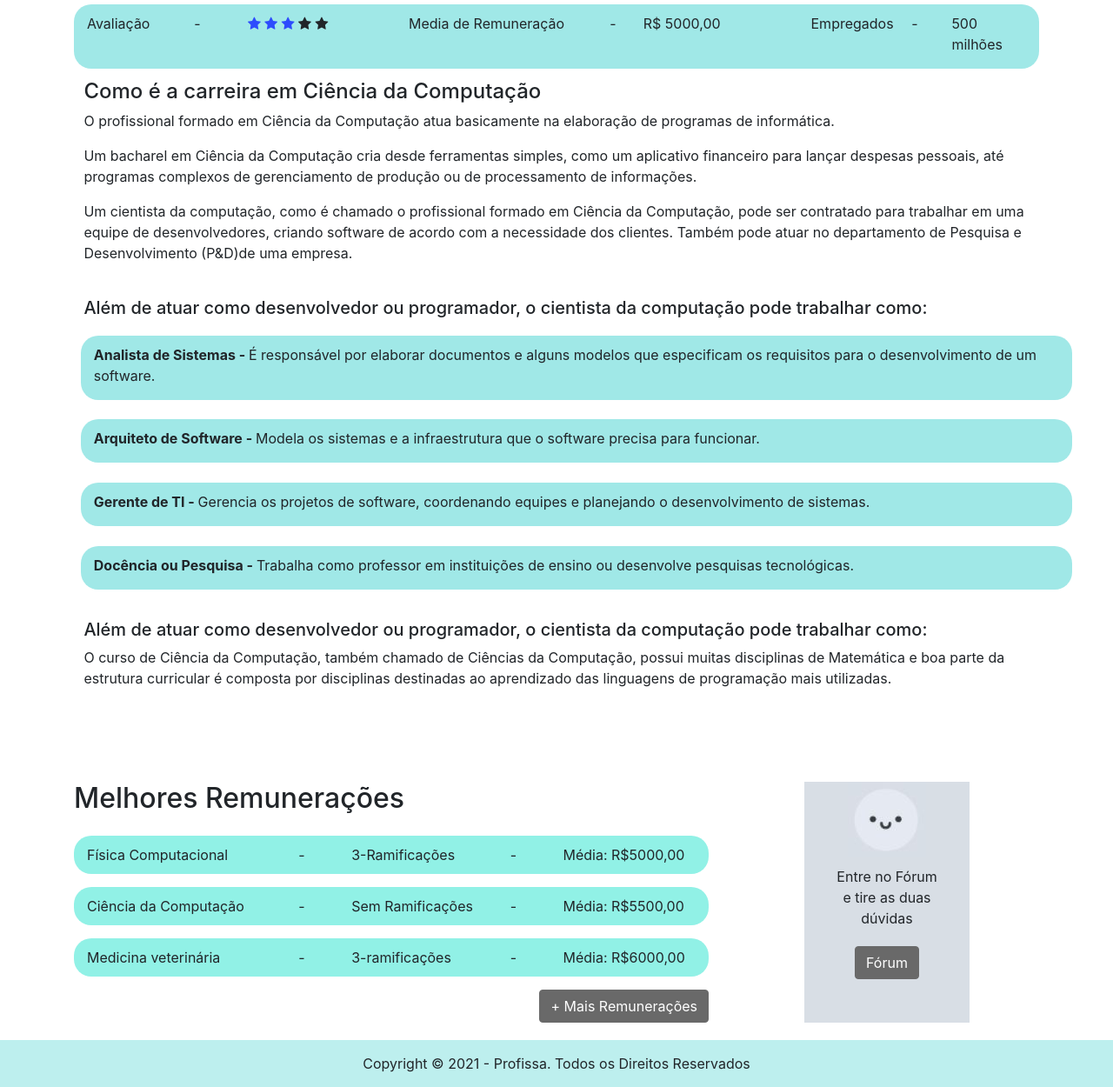
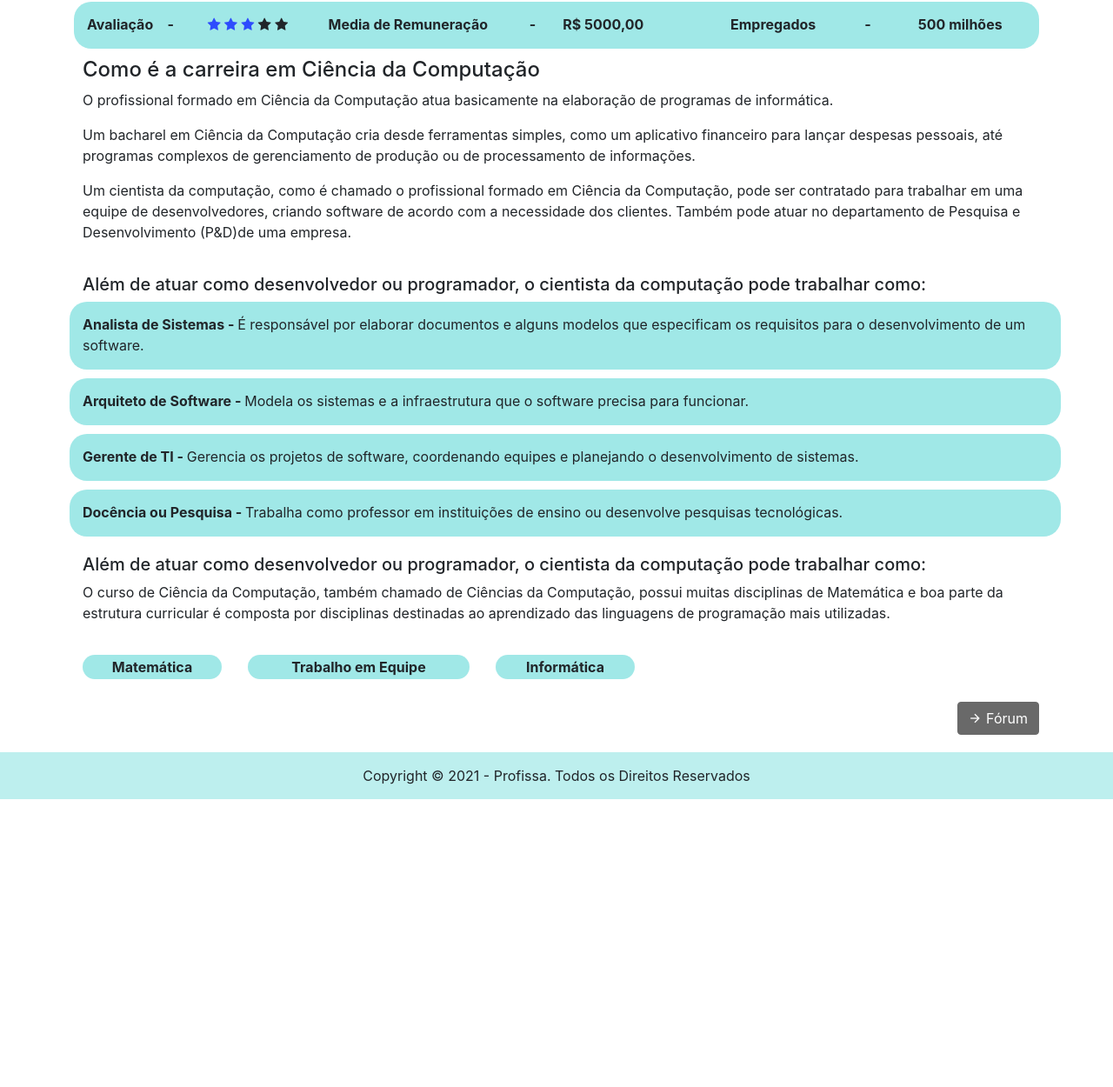
Before and after one commit to LucasVinicius314/scratch-turing-awards, a website: page public/leituraCurso.html in a window 1280 px wide. Shown: the part 722-1972 px from the top of the page at 87% size. After the commit the page ends 1641 px from the top, so only its background shows below. Drawn offline with nearby package versions, Linux system fonts and the light colour scheme.

Commit message:
completando leituraCuros

```diff
--- a/public/leituraCurso.html
+++ b/public/leituraCurso.html
@@ -11,9 +11,11 @@
     <script src="https://kit.fontawesome.com/28d9d72d98.js" crossorigin="anonymous"></script>
     <link rel="stylesheet" href="https://cdnjs.cloudflare.com/ajax/libs/font-awesome/4.7.0/css/font-awesome.min.css">
     <link rel="stylesheet" href="https://cdn.jsdelivr.net/npm/@mdi/font@5.9.55/css/materialdesignicons.min.css">
+    <link rel="stylesheet" href="//cdn.materialdesignicons.com/5.4.55/css/materialdesignicons.min.css">
     <title>Escolha Da Profissão</title>
     <script>
         //document.write('<a href="' + document.referrer + '">Go Back</a>');
+
     </script>
 </head>
 
@@ -69,8 +71,8 @@
 
         <section class="row section1">
             <div class="col-12">
-                    <a class="button" href="javascript:history.back()"><button type="button" class="btn btn-primary">Voltar</button></a>
-
+                <a class="button" href="javascript:history.back()"><button type="button" class="btn btn-primary"><span
+                            class="mdi mdi-arrow-left"></span> Voltar</button></a>
             </div>
             <div class="col-12 banner">
                 <img src="imagem/cienciadacomputacao.jpeg">
@@ -79,19 +81,21 @@
                 <h2>Curso de Ciencia da Computação</h2>
 
             </div>
-            <div class="col-12 ">
+            <div class="col-12">
                 <div class="container">
                     <div class="row fundo">
-                        <div class="col-12 col-md-5 col-lg-4 col-lx-4">
+                        <div class="col-12 col-md-5 col-lg-4 col-xl-3">
                             <div class="row">
-                                <div class="col-4 ">
-                                    <p>
+                                <div class="col-4">
+                                    <p><b>
                                         Avaliação
+                                    </b>
                                     </p>
                                 </div>
-                                <div class="col-2 ">
-                                    <p>
+                                <div class="col-2">
+                                    <p><b>
                                         -
+                                    </b>
                                     </p>
                                 </div>
 
@@ -100,48 +104,56 @@
                                         <span class="fa fa-star checked"></span>
                                         <span class="fa fa-star checked"></span>
                                         <span class="fa fa-star checked"></span>
-                                        <span class="fa fa-star "></span>
-                                        <span class="fa fa-star "></span>
+                                        <span class="fa fa-star"></span>
+                                        <span class="fa fa-star"></span>
                                     </div>
                                 </div>
                             </div>
                         </div>
-                        <div class="col-12 col-md-7 col-lg-5 col-lx-5">
+
+                        <div class="col-12 col-md-7 col-lg-5 col-xl-5">
                             <div class="row">
-                                <div class="col-5 col-md-6 col-lg-6 col-xl-6">
-                                    <p>
+                                <div class="col-5 col-sm-7 col-md-7 col-lg-7 col-xl-6">
+                                    <p><b>
                                         Media de Remuneração
+                                    </b>
                                     </p>
                                 </div>
                                 <div class="col-1">
-                                    <p>
+                                    <p><b>
                                         -
+                                    </b>
                                     </p>
                                 </div>
 
-                                <div class="col-5">
-                                    <p>
+                                <div class="col-4 col-sm-4 col-md-4 col-lg-4 col-xl-4">
+                                    <p><b>
                                         R$ 5000,00
+                                    </b>
                                     </p>
                                 </div>
                             </div>
                         </div>
-                        <div class="col-12 col-md-12 col-lg-3 col-lx-3">
+
+                        <div class="col-12 col-md-12 col-lg-3 col-xl-4">
                             <div class="row">
-                                <div class="col-5">
-                                    <p>
+                                <div class="col-5 col-md-6 col-lg-5 col-lx-4">
+                                    <p><b>
                                         Empregados
+                                    </b>
                                     </p>
                                 </div>
-                                <div class="col-1 col-md-2 col-lg-2 col-xl-2">
-                                    <p>
+                                <div class="col-1 col-md-3 col-lg-2 col-lx-1">
+                                    <p><b>
                                         -
+                                    </b>
                                     </p>
                                 </div>
 
-                                <div class="col-5">
-                                    <p>
+                                <div class="col-5 col-md-3 col-lg-5">
+                                    <p><b>
                                         500 milhões
+                                    </b>
                                     </p>
                                 </div>
                             </div>
@@ -177,173 +189,69 @@
 
             </div>
             <div class="col-12 margem">
-                <div class="row" >
+                <div class="row">
                     <div class="col-12">
-                        <h5>Além de atuar como desenvolvedor ou programador, o cientista da computação pode trabalhar como:</h5>
+                        <h5>Além de atuar como desenvolvedor ou programador, o cientista da computação pode trabalhar
+                            como:</h5>
                     </div>
-                    <div class="col-12 fundo margem">
-                        <p><b>Analista de Sistemas - </b>É responsável por elaborar documentos e alguns modelos que especificam os requisitos para o desenvolvimento de um software.</p>
+
+                    <div class="col-12 fundo baixo">
+                        <p><b>Analista de Sistemas - </b>É responsável por elaborar documentos e alguns modelos que
+                            especificam os requisitos para o desenvolvimento de um software.</p>
                     </div>
-                    <div class="col-12 fundo margem">
-                        <p><b>Arquiteto de Software - </b>Modela os sistemas e a infraestrutura que o software precisa para funcionar.</p>
+                    <div class="col-12 fundo baixo">
+                        <p><b>Arquiteto de Software - </b>Modela os sistemas e a infraestrutura que o software precisa
+                            para funcionar.</p>
                     </div>
-                    <div class="col-12 fundo margem">
-                        <p><b>Gerente de TI - </b>Gerencia os projetos de software, coordenando equipes e planejando o desenvolvimento de sistemas.</p>
+                    <div class="col-12 fundo baixo">
+                        <p><b>Gerente de TI - </b>Gerencia os projetos de software, coordenando equipes e planejando o
+                            desenvolvimento de sistemas.</p>
                     </div>
-                    <div class="col-12 fundo margem">
-                        <p><b>Docência ou Pesquisa - </b>Trabalha como professor em instituições de ensino ou desenvolve pesquisas tecnológicas.</p>
+                    <div class="col-12 fundo">
+                        <p><b>Docência ou Pesquisa - </b>Trabalha como professor em instituições de ensino ou desenvolve
+                            pesquisas tecnológicas.</p>
                     </div>
 
                 </div>
             </div>
             <div class="col-12 margem">
-                <div class="row" >
+                <div class="row">
                     <div class="col-12">
-                        <h5>Além de atuar como desenvolvedor ou programador, o cientista da computação pode trabalhar como:</h5>
+                        <h5>Além de atuar como desenvolvedor ou programador, o cientista da computação pode trabalhar
+                            como:</h5>
                     </div>
                     <div class="col-12">
-                        <p>O curso de Ciência da Computação, também chamado de Ciências da Computação, possui muitas disciplinas de Matemática e boa parte da estrutura curricular é composta por disciplinas destinadas ao aprendizado das linguagens de programação mais utilizadas.</p>
+                        <p>O curso de Ciência da Computação, também chamado de Ciências da Computação, possui muitas
+                            disciplinas de Matemática e boa parte da estrutura curricular é composta por disciplinas
+                            destinadas ao aprendizado das linguagens de programação mais utilizadas.</p>
                     </div>
 
                 </div>
             </div>
+            <div class="col-12 margem">
+                <div class="row">
+                    <div class="col-12 col-md-3 col-lg-2 col-xl-2 fundop ">
+                        <p><b>Matemática</b></p>
+                    </div>
+                    <div class="col-12 col-md-4 col-lg-3 col-xl-3 fundop ">
+                        <p><b>Trabalho em Equipe</b></p>
+                    </div>
+                    <div class="col-12 col-md-3  col-lg-2 col-xl-2 fundop">
+                        <p><b>Informática</b></p>
+                    </div>
+                </div>
+            </div>
+            <div class="col-12 btnforum">
+                <a class="button" href="javascript:history.back()"><button type="button" class="btn btn-primary"><span
+                            class="mdi mdi-arrow-right"></span> Fórum</button></a>
+            </div>
         </section>
 
-        <section class="row section1">
+
+        <!---------------------------------------------------------------------------------------------------------------------------------------->
 
 
 
-
-        </section>
-
-        <!---------------------------------------------------------------------------------------------------------------------------------------->
-
-        <section class="row section1">
-            <div class="col-12 col-xl-8 avaliacoes">
-                <div class="container varias-avals">
-                    <div class="row tituloAval">
-                        <h1>Melhores Remunerações</h1>
-                    </div>
-                    <div class="row aval">
-                        <div class="col-12 col-xl-4 nomeDoCurso">
-                            <p>
-                                Física Computacional
-                            </p>
-                        </div>
-                        <div class="col-xl-1 traçoEntre">
-                            <p>
-                                -
-                            </p>
-                        </div>
-                        <div class="col-12 col-xl-3 ramificacoes">
-                            <p>
-                                3-Ramificações
-                            </p>
-                        </div>
-                        <div class="col-xl-1 traçoEntre">
-                            <p>
-                                -
-                            </p>
-                        </div>
-                        <div class="col-12 col-xl-3 rating">
-                            <p>
-                                Média: R$5000,00
-                            </p>
-                        </div>
-                    </div>
-                    <div class="row aval">
-                        <div class="col-12 col-xl-4 nomeDoCurso">
-                            <p>
-                                Ciência da Computação
-                            </p>
-                        </div>
-                        <div class="col-xl-1 traçoEntre">
-                            <p>
-                                -
-                            </p>
-                        </div>
-                        <div class="col-12 col-xl-3 ramificacoes">
-                            <p>
-                                Sem Ramificações
-                            </p>
-                        </div>
-                        <div class="col-xl-1 traçoEntre">
-                            <p>
-                                -
-                            </p>
-                        </div>
-                        <div class="col-12 col-xl-3 rating">
-                            <p>
-                                Média: R$5500,00
-                            </p>
-                        </div>
-                    </div>
-                    <div class="row aval">
-                        <div class="col-12 col-xl-4 nomeDoCurso">
-                            <p>
-                                Medicina veterinária
-                            </p>
-                        </div>
-                        <div class="col-xl-1 traçoEntre">
-                            <p>
-                                -
-                            </p>
-                        </div>
-                        <div class="col-12 col-xl-3 ramificacoes">
-                            <p>
-                                3-ramificações
-                            </p>
-                        </div>
-                        <div class="col-xl-1 traçoEntre">
-                            <p>
-                                -
-                            </p>
-                        </div>
-                        <div class="col-12 col-xl-3 rating">
-                            <p>
-                                Média: R$6000,00
-                            </p>
-                        </div>
-                    </div>
-                    <div class="row button2">
-                        <a class="button" href="#"><button type="button" class="btn btn-primary">+ Mais
-                                Remunerações</button></a>
-                    </div>
-                </div>
-            </div>
-
-            <div class="col-xl-1">
-
-            </div>
-
-            <div class="col-12 col-xl-2 teste">
-                <div class="container testeVoc">
-                    <div class="row carinhaVoc">
-                        <img src="assets/img/carinha voc.JPG" class="carinha">
-                    </div>
-                    <div class="row textoVoc">
-                        <p>
-                            Entre no Fórum
-                        </p>
-                        <p>
-                            e tire as duas
-                        </p>
-                        <p>
-                            dúvidas
-                        </p>
-                    </div>
-                    <div class="row botãoVoc">
-                        <div class="row buttonVoc">
-                            <a class="button" href="#"><button type="button" class="btn btn-primary">Fórum</button></a>
-                        </div>
-                    </div>
-                </div>
-            </div>
-
-            <div class="col-xl-1">
-
-            </div>
-        </section>
 
 
     </main>
--- a/public/styles/Template.css
+++ b/public/styles/Template.css
@@ -12,6 +12,9 @@
     color: black !important;
     text-decoration: none;
 }
+.ciencia:hover {
+    background-color: rgba(67, 209, 207, 0.35);
+  }
 .header ul{
     list-style: none;
 }
--- a/public/styles/leituraCurso.css
+++ b/public/styles/leituraCurso.css
@@ -11,10 +11,22 @@
 .fundo{
     background-color: rgba(67, 209, 207, 0.50);
     border-radius: 20px;
-    padding-top: 10px;
+    padding-top: 14px;
 }
 .margem{
-    margin: 1%;
+    margin: 10px;
+}
+.fundop p{
+    background-color: rgba(67, 209, 207, 0.50);
+    border-radius: 20px;
+    padding: 2px;
+    text-align: center;
+}
+.baixo{
+    margin-bottom: 10px;
+}
+.btnforum{
+    text-align: right;
 }
 @media screen and (min-width:0px) and (max-width:576px){
     .banner img{
```
Also changed, not shown: public/index.html (+14 -6 lines), public/teste-vocacional.html (+1 -1 lines), public/imagem/Ciência_da_Computação.jpg (added).
